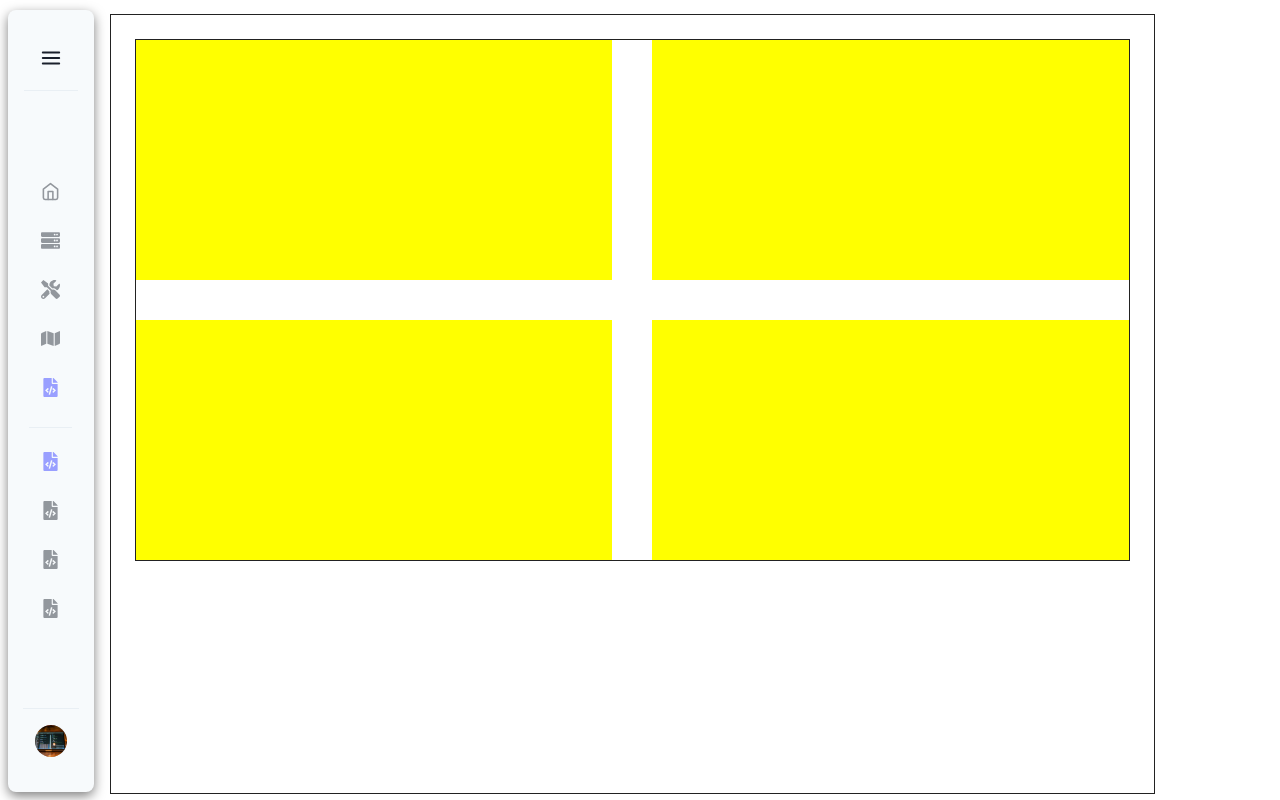
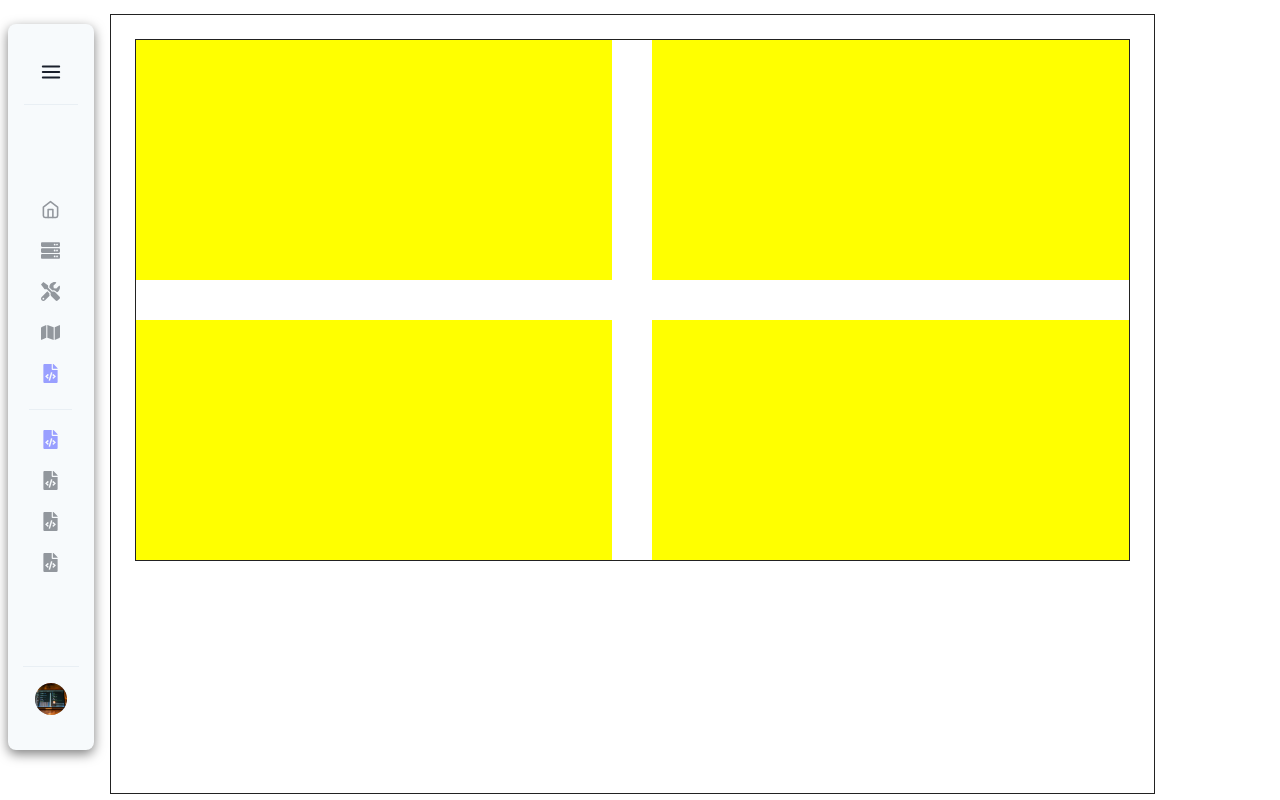
Before and after one commit to wdkana/mkmkmk, a Next.js app: page /class in a window 1280 px wide. Built offline with nearby package versions, Linux system fonts and the light colour scheme.

Commit message:
fix side bar

```diff
--- a/Components/Header/NavItem.js
+++ b/Components/Header/NavItem.js
@@ -23,7 +23,7 @@ export default function NavItem({
         <Link
           // backgroundColor={active && colorMode != "white" ? "#222" : !bgColor}
           px={3}
-          py={2}
+          py={1}
           borderRadius={8}
           _hover={{ textDecor: "none", backgroundColor: bgColor }}
           w={navSize == "large" && "100%"}
--- a/Components/Header/Sidebar.js
+++ b/Components/Header/Sidebar.js
@@ -41,9 +41,11 @@ export default function Sidebar(props) {
   return (
     <Flex
       pos="sticky"
+      top={6}
       left={2}
       // h={navSize == "small" ? "97.75vh" : { base: "98.75vh", md: "97.75vh" }}
-      h="97.75vh"
+      // h="97.75vh"
+      h="90.75vh"
       marginTop="1.25vh"
       boxShadow="0 4px 12px 0 rgba(0,0,0,0.5)"
       borderRadius={"8px"}
```
